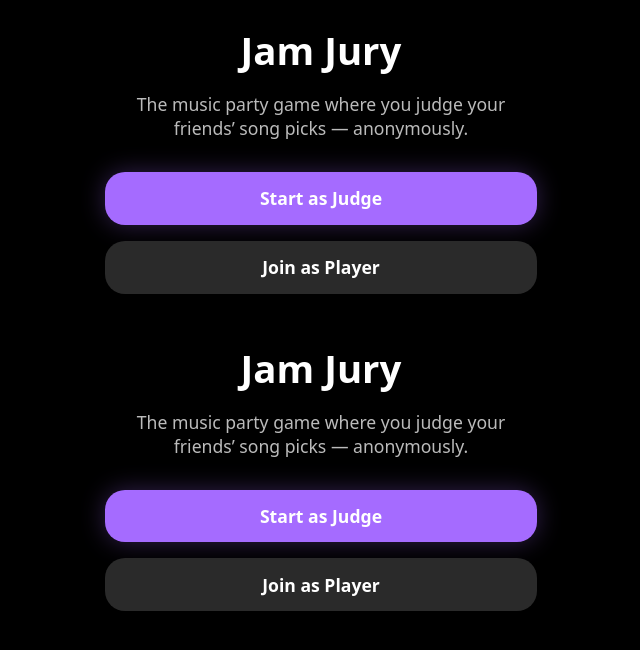
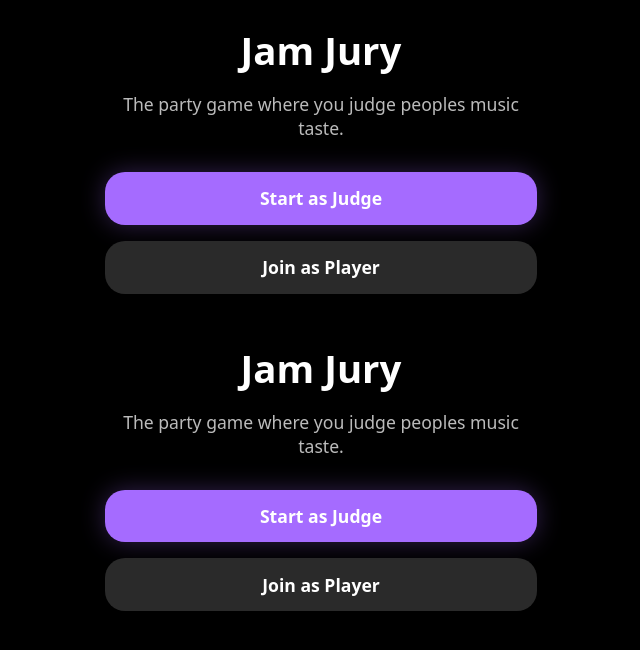
Before and after one commit to PatrickMancuso/JamJury, a Next.js app: page / in a window 1280 px wide. Shown: the top 650 px of the page, without its empty margins (319-959 px from the left). Built offline with nearby package versions, Linux system fonts and the light colour scheme.

Commit message:
Update subtitle for clarity and conciseness

```diff
--- a/app/page.js
+++ b/app/page.js
@@ -7,7 +7,7 @@ export default function Home() {
 
       {/* Subtitle */}
       <p className="subtitle">
-        The music party game where you judge your friends’ song picks — anonymously.
+        The party game where you judge peoples music taste.
       </p>
 
       {/* Buttons */}
```
